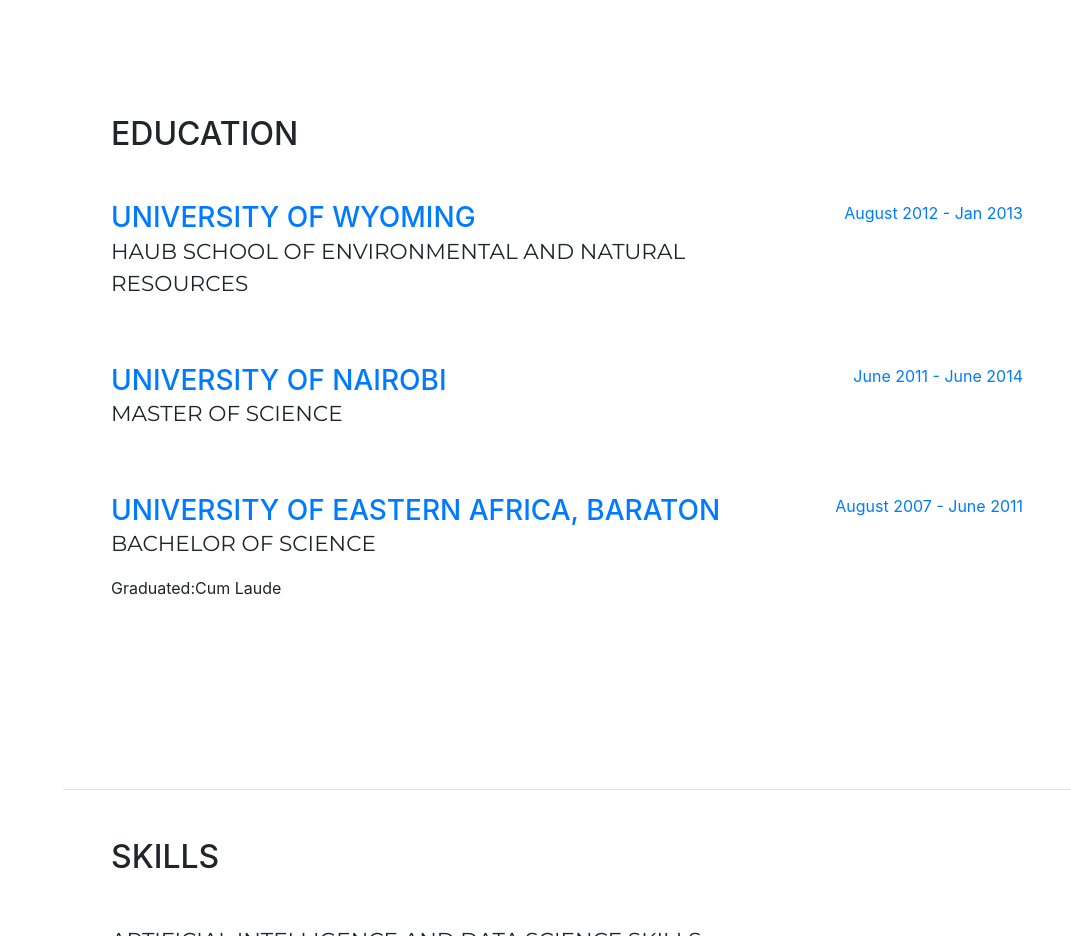
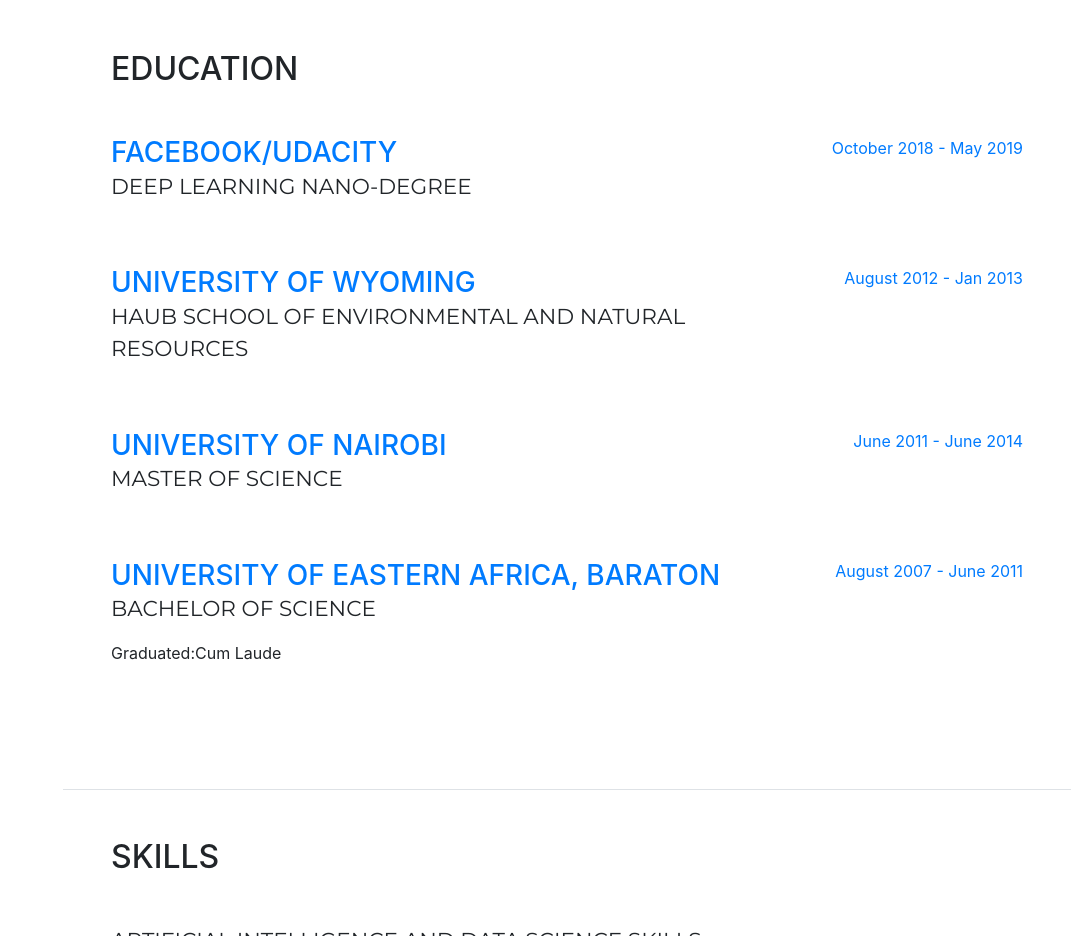
Before and after one commit to nduas77/KenyanGeek.github.io, a website with bundled scripts: page index.html in a window 1280 px wide. Shown: the part 2140-3076 px from the top of the page, without its empty margins (209-1280 px from the left). Built offline with nearby package versions, Linux system fonts and the light colour scheme; a script that the page names is missing; a web font is replaced by a local one.

Commit message:
Update index.html
Updated information on the Udacity nano degree

```diff
--- a/index.html
+++ b/index.html
@@ -193,6 +193,16 @@
         <div class="my-auto">
           <h2 class="mb-5">Education</h2>
 
+
+          <div class="resume-item d-flex flex-column flex-md-row mb-5">
+            <div class="resume-content mr-auto">
+              <h3 class="mb-0"><a href="https://www.udacity.com/">Facebook/Udacity</a></h3>
+              <div class="subheading mb-3">Deep Learning Nano-Degree</div>
+               </div>
+            <div class="resume-date text-md-right">
+              <span class="text-primary">October 2018 - May 2019</span>
+            </div>
+          </div>
 
          <div class="resume-item d-flex flex-column flex-md-row mb-5">
             <div class="resume-content mr-auto">
```
